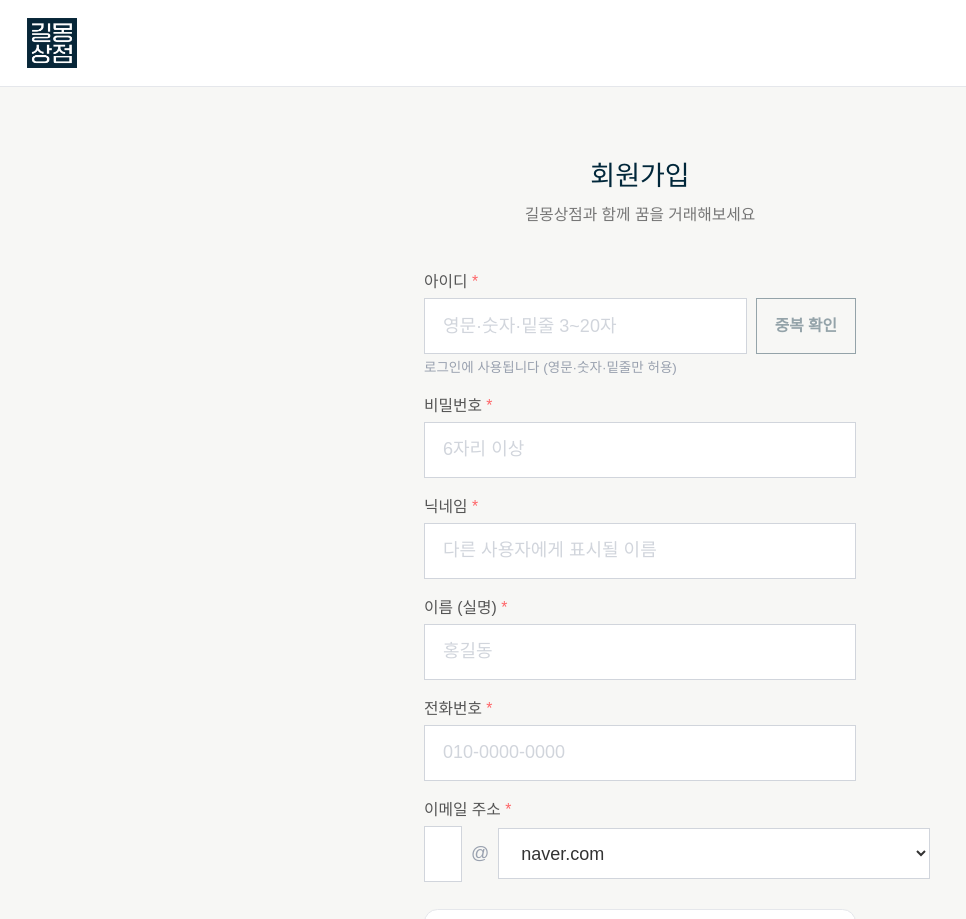
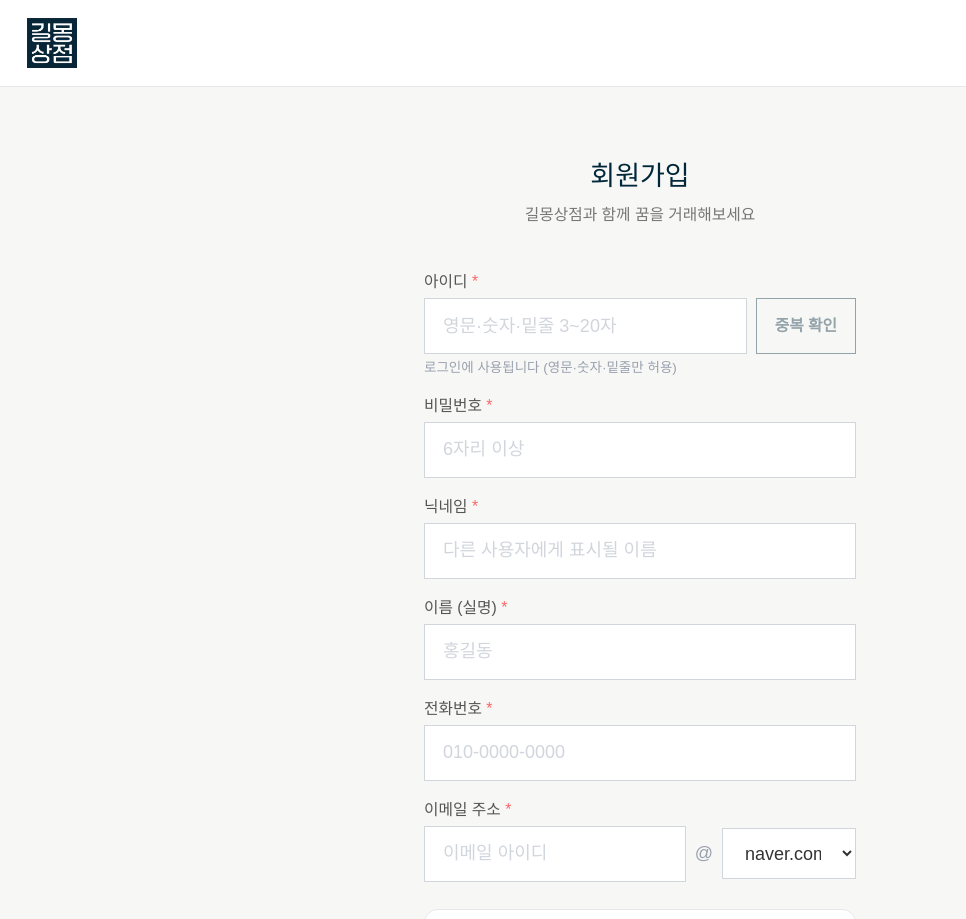
Before and after one commit to rorhkdcns/gillmong, a Next.js app: page /auth/signup in a window 1280 px wide. Shown: the top 919 px of the page, without its empty margins (0-966 px from the left). Built offline with nearby package versions, Linux system fonts and the light colour scheme.

Commit message:
design: 회원가입 이메일 입력 비율 7:3 조정

```diff
--- a/src/app/auth/signup/page.tsx
+++ b/src/app/auth/signup/page.tsx
@@ -299,13 +299,13 @@ export default function SignupPage() {
                   value={emailId}
                   onChange={(e) => setEmailId(e.target.value.replace(/\s/g, ''))}
                   placeholder="이메일 아이디"
-                  className={`${INPUT} min-w-0 flex-1`}
+                  className={`${INPUT} min-w-0 flex-[7]`}
                 />
                 <span className="shrink-0 text-base font-medium text-gray-400">@</span>
                 <select
                   value={emailDomain}
                   onChange={(e) => { setEmailDomain(e.target.value); setCustomDomain('') }}
-                  className={`${INPUT} shrink-0 w-[148px] cursor-pointer`}
+                  className={`${INPUT} flex-[3] min-w-0 cursor-pointer`}
                 >
                   <option value="direct">직접입력</option>
                   <option value="naver.com">naver.com</option>
```
